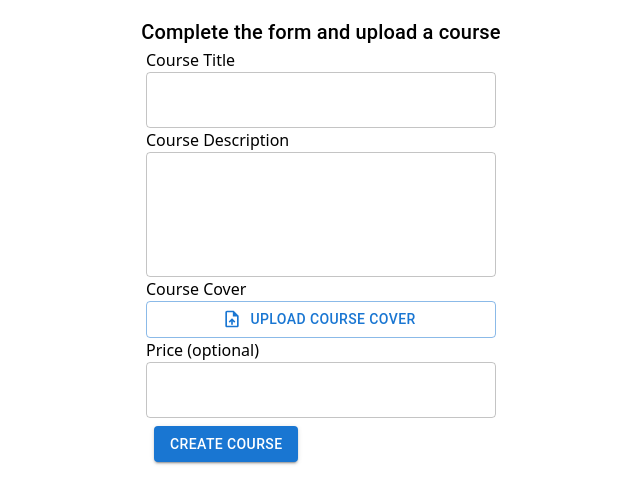
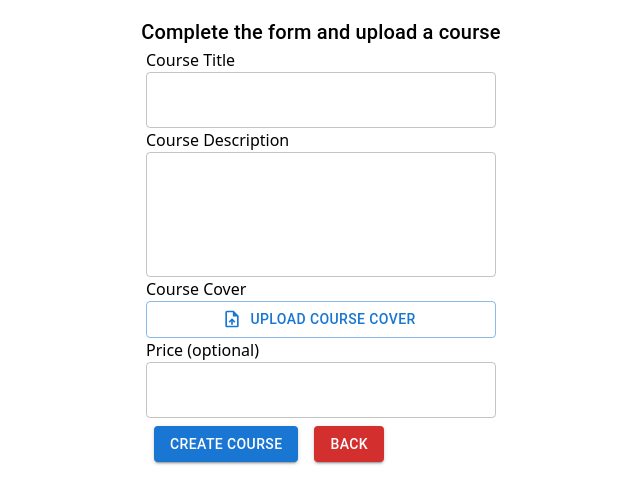
Before and after one commit to makeda-lelozwi/studyio, a Next.js app in the folder client/: page /create in a window 1280 px wide. Shown: the top 504 px of the page, without its empty margins (319-959 px from the left). Built offline with nearby package versions, Linux system fonts and the light colour scheme.

Commit message:
2025.03.19AddedREADME

```diff
--- a/client/src/app/create/page.tsx
+++ b/client/src/app/create/page.tsx
@@ -163,6 +163,14 @@ const Create = () => {
         <Button type="submit" variant="contained" sx={{ margin: "8px" }}>
           Create Course
         </Button>
+        <Button
+          variant="contained"
+          color="error"
+          href="/dashboard"
+          sx={{ margin: "8px" }}
+        >
+          Back
+        </Button>
       </form>
     </Grid2>
   );
```
Also changed, not shown: 2 other files (tests, documents, lock files or other folders).
